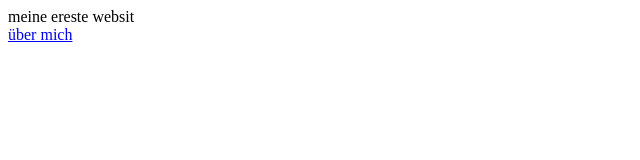
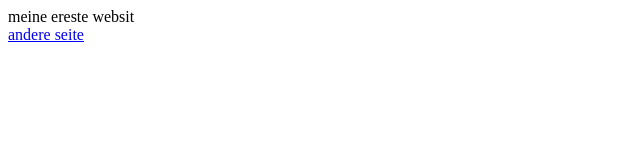
Before and after one commit to jannis2014/test-website, a plain HTML site: page index.html in a window 1280 px wide. Shown: the full height of the page, 0-640 px from the left. Drawn offline with Linux system fonts and the light colour scheme.

Commit message:
Update link text in index.html

```diff
--- a/index.html
+++ b/index.html
@@ -1,3 +1,3 @@
 meine ereste websit <br>
 
-<a href="file:///media/jannis/0E82-D641/html/%C3%BCber_mich.html">über mich</a>
+<a href="file:///media/jannis/0E82-D641/html/%C3%BCber_mich.html">andere seite<br></a>
```
